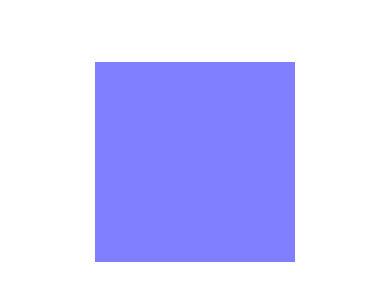
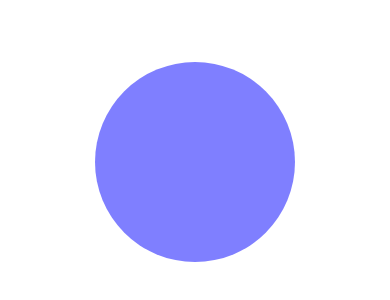
Before and after one commit to lucianodiisouza/react-native-animation-api, a React Native app: screen / in a window 390 px wide. Shown: the part 260-560 px from the top of the page. Built offline with nearby package versions, Linux system fonts and the light colour scheme.

Commit message:
Enhance animation: add rotation and border radius interpolation to the animated square

```diff
--- a/App.tsx
+++ b/App.tsx
@@ -1,8 +1,18 @@
-import { useEffect, useRef } from "react";
-import { Animated, StyleSheet, View } from "react-native";
+import { useEffect, useRef, useState } from "react";
+import {
+  Animated,
+  Button,
+  Pressable,
+  StyleSheet,
+  Text,
+  TouchableOpacity,
+  View,
+} from "react-native";
+
+const SIZE = 100;
 
 export default function App() {
-  const progress = useRef(new Animated.Value(0)).current;
+  const progress = useRef(new Animated.Value(0.5)).current;
   const scale = useRef(new Animated.Value(1)).current;
 
   useEffect(() => {
@@ -19,7 +29,25 @@ export default function App() {
   return (
     <View style={styles.container}>
       <Animated.View
-        style={[styles.square, { opacity: progress, transform: [{ scale }] }]}
+        style={[
+          styles.square,
+          {
+            opacity: progress,
+            transform: [
+              { scale },
+              {
+                rotate: progress.interpolate({
+                  inputRange: [0.5, 1],
+                  outputRange: [`${Math.PI}rad`, `${2 * Math.PI}rad`],
+                }),
+              },
+            ],
+            borderRadius: progress.interpolate({
+              inputRange: [0.5, 1],
+              outputRange: [SIZE / 4, SIZE / 2],
+            }),
+          },
+        ]}
       />
     </View>
   );
@@ -33,8 +61,8 @@ const styles = StyleSheet.create({
     justifyContent: "center",
   },
   square: {
-    width: 100,
-    height: 100,
+    width: SIZE,
+    height: SIZE,
     backgroundColor: "rgba(0,0,255, 0.5)",
   },
 });
```
